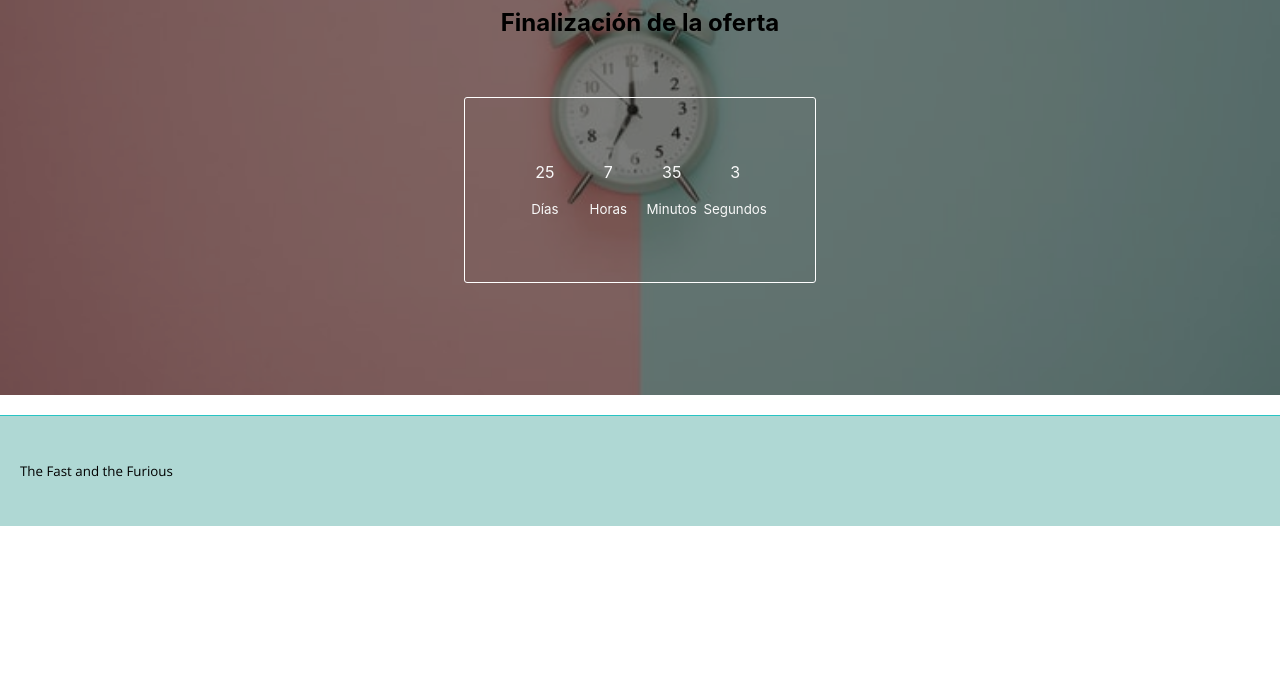
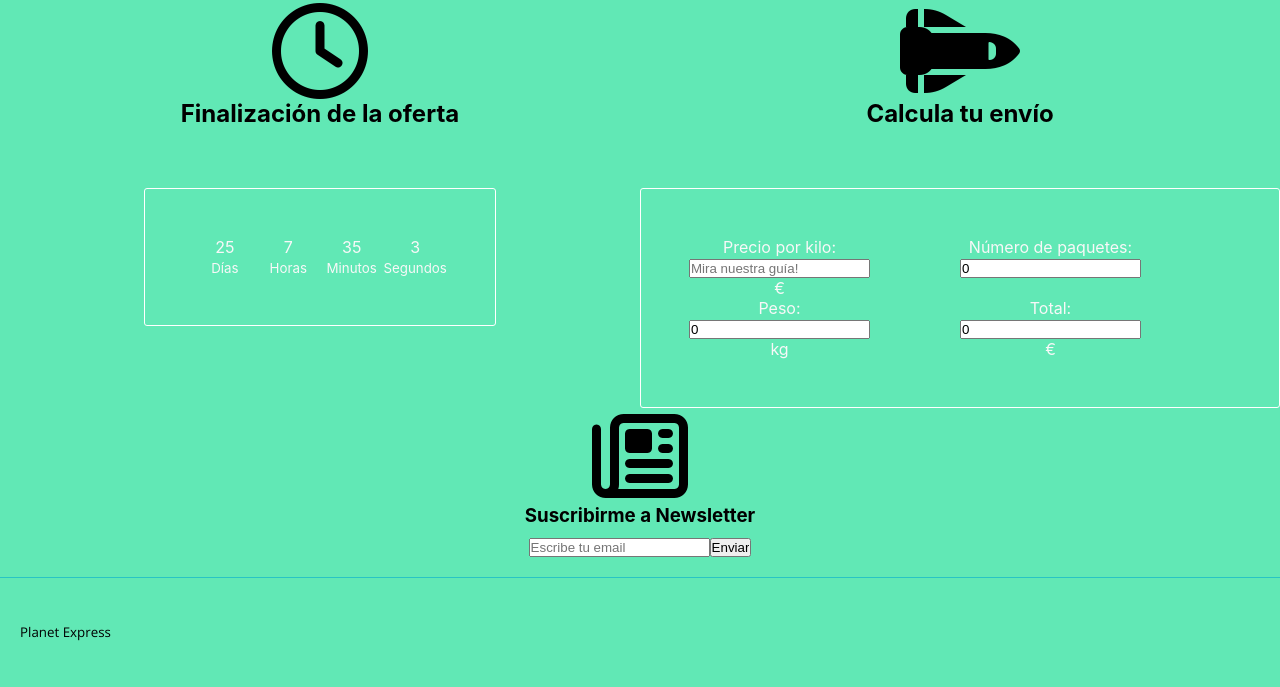
Before and after one commit to JuliaMersing/Planet_Express, a React app: page / in a window 1280 px wide. Shown: the part 341-1028 px from the top of the page. Before the commit the page ends 867 px from the top, so only its background shows below. Built offline with nearby package versions, Linux system fonts and the light colour scheme; a web font is replaced by a local one.

Commit message:
add shipping price

```diff
--- a/public/index.html
+++ b/public/index.html
@@ -17,7 +17,7 @@
       src="https://kit.fontawesome.com/f2e0e49a34.js"
       crossorigin="anonymous"
     ></script>
-    <title>Fast and Furious</title>
+    <title>Planet Express</title>
   </head>
   <body>
     <noscript>You need to enable JavaScript to run this app.</noscript>
--- a/src/components/App.js
+++ b/src/components/App.js
@@ -2,13 +2,20 @@ import React from "react";
 import Header from "./Header";
 import Footer from "./Footer";
 import Countdown from "./Countdown";
+import Newsletter from "./Newsletter";
+import Packages from "./Packages";
+import "../stylesheet/app.scss";
 
 const App = () => {
   return (
     <div className="app">
       <div className="page">
         <Header />
-        <Countdown />
+        <div className="page__components">
+          <Countdown />
+          <Packages />
+        </div>
+        <Newsletter />
         <Footer />
       </div>
     </div>
--- a/src/components/Countdown.js
+++ b/src/components/Countdown.js
@@ -1,5 +1,5 @@
 import { useEffect, useRef, useState } from "react";
-import "../stylesheet/components/countdown.scss";
+import "../stylesheet/component.scss";
 
 const Countdown = () => {
   const [timerDays, setTimerDays] = useState("00");
@@ -46,30 +46,30 @@ const Countdown = () => {
   });
 
   return (
-    <div className="timer__container">
-      <div className="timer">
-        <i class="timer__icon far fa-clock"></i>
-        <h2 className="timer_title">Finalización de la oferta</h2>
-        <div className="timer__info">
-          <div className="timer__info1">
+    <div className="component__container">
+      <div className="component">
+        <i className="component__icon far fa-clock"></i>
+        <h2 className="component_title">Finalización de la oferta</h2>
+        <div className="component__info">
+          <div className="component__info1">
             <p>{timerDays}</p>
             <p>
               <small>Días</small>
             </p>
           </div>
-          <div className="timer__info2">
+          <div className="component__info2">
             <p>{timerHours}</p>
             <p>
               <small>Horas</small>
             </p>
           </div>
-          <div className="timer__info3">
+          <div className="component__info3">
             <p>{timerMinutes}</p>
             <p>
               <small>Minutos</small>
             </p>
           </div>
-          <div className="timer__info4">
+          <div className="component__info4">
             <p>{timerSeconds}</p>
             <p>
               <small>Segundos</small>
--- a/src/components/Footer.js
+++ b/src/components/Footer.js
@@ -5,7 +5,7 @@ class Footer extends React.Component {
   render() {
     return (
       <footer className="footer">
-        <small className="footer__small"> The Fast and the Furious </small>
+        <small className="footer__small"> Planet Express </small>
       </footer>
     );
   }
--- a/src/components/Header.js
+++ b/src/components/Header.js
@@ -1,17 +1,19 @@
 import React from "react";
-
+import { Link } from "react-router-dom";
 import logo from "../images/logo.png";
 import "../stylesheet/layout/header.scss";
 
 export default function Header() {
   return (
     <header className="header">
+      <Link to="/">
         <img
           className="header__img"
           src={logo}
           title="Go to home"
           alt="Fast adn Furious logo"
         />
+      </Link>
     </header>
   );
 }
--- /dev/null
+++ b/src/components/Newsletter.js
@@ -0,0 +1,24 @@
+import "../stylesheet/component.scss";
+
+const Newsletter = () => {
+  return (
+    <div className="component__container">
+      <div className="component">
+        <i className="component__icon far fa-newspaper"></i>
+        <h3 className="component_title">Suscribirme a Newsletter</h3>
+        <form className="component__info1" action="/signup" method="post">
+          <label for="emailAddress"></label>
+          <input
+            type="email"
+            id="emailAddress"
+            name="emailAddress"
+            placeholder="Escribe tu email"
+          />
+          <input type="submit" value="Enviar" />
+        </form>
+      </div>
+    </div>
+  );
+};
+
+export default Newsletter;
--- /dev/null
+++ b/src/components/Packages.js
@@ -0,0 +1,96 @@
+import React from "react";
+import "../stylesheet/component.scss";
+
+class Packages extends React.Component {
+  constructor() {
+    super();
+    this.state = {
+      price: "",
+      numberPackages: 0,
+      weight: 0,
+      total: 0,
+      finalPrice: 0,
+    };
+
+    this.handleChange = this.handleChange.bind(this);
+  }
+
+  handleChange(event) {
+    this.setState(
+      {
+        [event.target.name]: event.target.value,
+      },
+      () => {
+        this.setState({
+          total: this.totalWeight(),
+          finalPrice: this.getFinalPrice(),
+        });
+      }
+    );
+  }
+
+  totalWeight() {
+    return Math.abs(this.state.numberPackages * this.state.weight).toFixed(2);
+  }
+
+  getFinalPrice() {
+    return (this.state.price * this.totalWeight()).toFixed(2);
+  }
+
+  render() {
+    return (
+      <div className="component__container">
+        <div className="component">
+          <i class="component__icon fas fa-space-shuttle"></i>
+          <h2 className="component_title">Calcula tu envío</h2>
+          <div className="component__info">
+            <label className="component__info1">
+              Precio por kilo:
+              <input
+                name="price"
+                value={this.state.price}
+                onChange={this.handleChange}
+                type="number"
+                placeholder="Mira nuestra guía!"
+              />
+              €
+            </label>
+            <br />
+            <label className="component__info2">
+              Número de paquetes:
+              <input
+                name="numberPackages"
+                value={this.state.numberPackages}
+                onChange={this.handleChange}
+                type="number"
+              />
+            </label>
+            <br />
+            <label className="component__info3">
+              Peso:
+              <input
+                name="weight"
+                value={this.state.weight}
+                onChange={this.handleChange}
+                type="number"
+              />
+              kg
+            </label>
+            <br />
+            <label className="component__info4">
+              Total:
+              <input
+                name="inalPrice"
+                value={this.state.finalPrice}
+                type="number"
+              />
+              €
+            </label>
+          </div>
+        </div>
+      </div>
+    );
+  }
+}
+
+export default Packages;
--- a/src/index.js
+++ b/src/index.js
@@ -2,10 +2,11 @@ import React from "react";
 import ReactDOM from "react-dom";
 import "./stylesheet/index.scss";
 import App from "./components/App.js";
+import { HashRouter } from "react-router-dom";
 
 ReactDOM.render(
-  <React.StrictMode>
+  <HashRouter>
     <App />
-  </React.StrictMode>,
+  </HashRouter>,
   document.getElementById("root")
 );
--- a/src/stylesheet/app.scss
+++ b/src/stylesheet/app.scss
@@ -1,5 +1,5 @@
 @import "./core/_reset.scss";
-@import "./core/_mixins.scss";
+@import "./core/mixing.scss";
 @import "./core/_variables.scss";
 
 .page {
@@ -7,8 +7,13 @@
   width: 100%;
   height: 100%;
   display: flex;
+  flex-direction: column;
   text-align: center;
   flex-wrap: wrap;
+
+  .page__components {
+    display: flex;
+  }
 
   @include tablet {
     grid-template-rows: 300px 1fr;
--- a/src/stylesheet/components/countdown.scss
+++ b/src/stylesheet/component.scss
@@ -1,38 +1,31 @@
-@import "../core/_variables.scss";
+@import "../stylesheet/core/variables";
 
-.timer__container {
+.component__container {
   box-sizing: border-box;
-  background-image: url("../../images/timer.jpg");
-  background-position: center;
-  background-size: cover;
-  background-repeat: no-repeat;
   color: $color-icon;
   width: 100%;
   height: 100%;
 }
 
-.timer {
-  background-color: rgba(0, 0, 0, 0.5);
+.component {
   display: flex;
   flex-direction: column;
   align-items: center;
   justify-content: center;
-  padding-bottom: 7em;
-  padding-top: 2em;
   width: 100%;
   height: 100%;
 }
 
-.timer__icon {
-  font-size: 8em;
+.component__icon {
+  font-size: 6em;
 }
 
-.timer_title {
+.component_title {
   font-weight: 600px;
   margin-bottom: 0.5em;
 }
 
-.timer__info {
+.component__info {
   color: #f8f8f8;
   border: 1px solid white;
   border-radius: 3px;
--- a/src/stylesheet/core/_variables.scss
+++ b/src/stylesheet/core/_variables.scss
@@ -5,4 +5,4 @@ $font-main: "Open Sans", sans-serif;
 $color-icon: black;
 $color-detail: #28c4c4;
 $color-hover: rgb(16, 248, 132);
-$color-background: #afd8d4;
+$color-background: #61e8b5;
--- /dev/null
+++ b/src/stylesheet/notFound.scss
@@ -0,0 +1,28 @@
+@import "../stylesheet/core/variables";
+
+.notfound {
+  color: white;
+  display: flex;
+  flex-direction: column;
+  align-items: center;
+  height: 100vh;
+}
+
+.notfound_img {
+  width: 300px;
+  height: 200px;
+  align-content: center;
+  margin-top: 25px;
+}
+
+.home_icon {
+  background-color: $color-detail;
+  border-radius: 50%;
+  padding: 0.5rem;
+  border: 1px solid $color-icon;
+  color: $color-icon;
+  margin-top: 20px;
+  &:hover {
+    background-color: $color-hover;
+  }
+}
```
Also changed, not shown: src/components/PageNotFound.js (added, +20 -0 lines), README.md, public/favicon.ico, src/images/logo.png, src/images/timer.jpg (deleted). Lines whose indentation alone changed are shown as unchanged.
